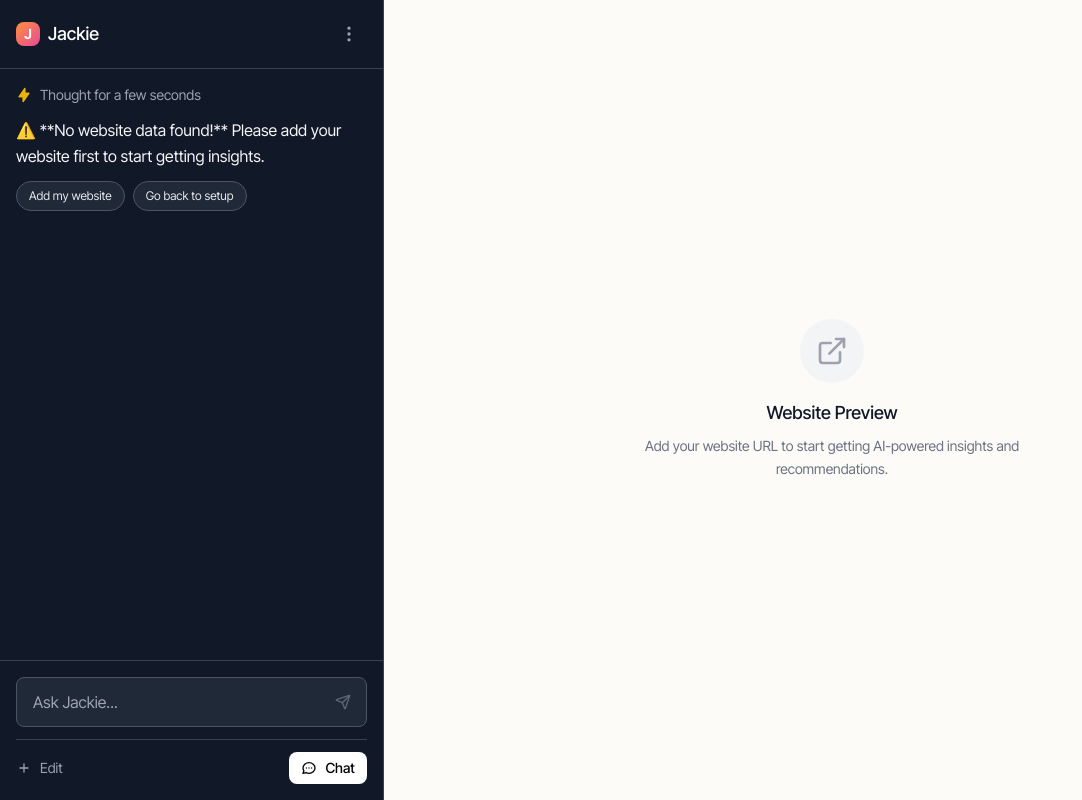
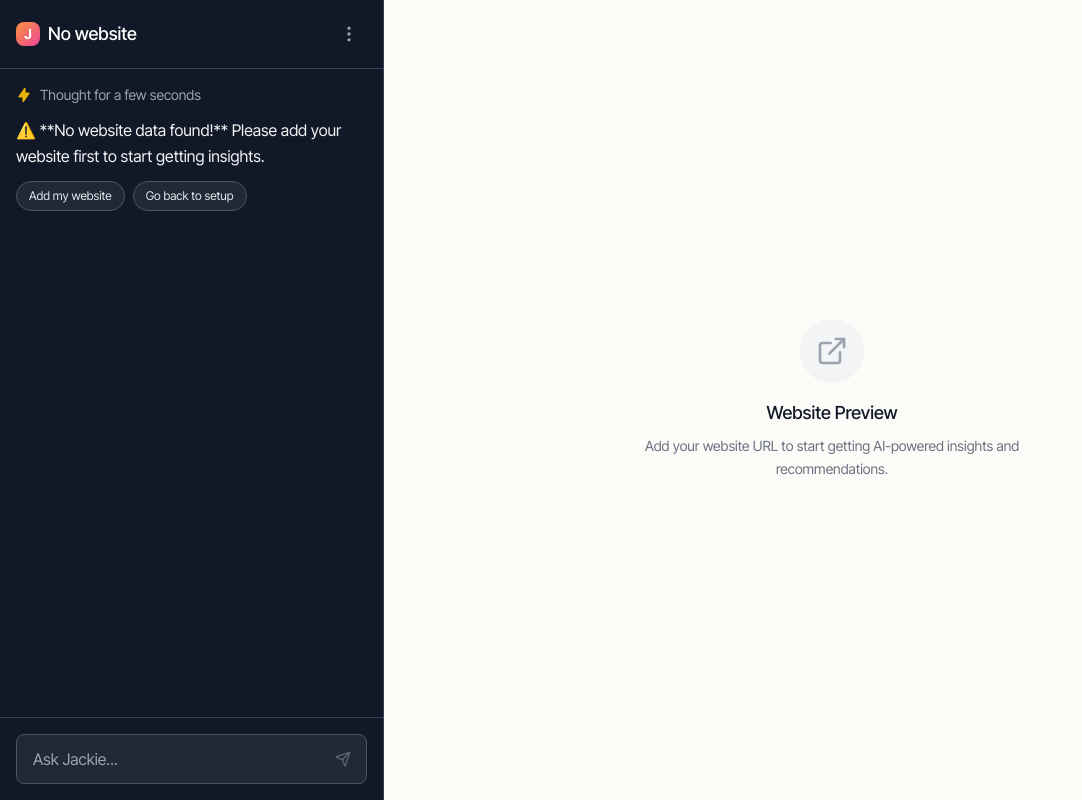
Before and after one commit to rubenpoolp/pixel-perfect-clone-kit-574, a React (Vite) app: page /chat in a window 1280 px wide. Shown: the whole page, without its empty margins (0-1082 px from the left). Built offline with nearby package versions, Linux system fonts and the light colour scheme.

Commit message:
Update chat interface
Replace "Jackie" with the current website URL in the chat interface header.

```diff
--- a/src/pages/Chat.tsx
+++ b/src/pages/Chat.tsx
@@ -259,7 +259,7 @@ const Chat: React.FC<ChatProps> = () => {
               <div className="w-6 h-6 bg-gradient-to-br from-orange-400 to-pink-500 rounded-lg flex items-center justify-center">
                 <span className="text-white text-sm font-bold">J</span>
               </div>
-              <h1 className="text-white text-lg font-medium">Jackie</h1>
+              <h1 className="text-white text-lg font-medium">{websiteData ? new URL(websiteData.websiteUrl).hostname : 'No website'}</h1>
             </div>
             <div className="flex items-center gap-2">
               <button className="p-2 hover:bg-gray-800 rounded-lg">
@@ -349,23 +349,6 @@ const Chat: React.FC<ChatProps> = () => {
               </button>
             </form>
 
-            {/* Bottom Controls */}
-            <div className="flex items-center justify-between mt-3 pt-3 border-t border-gray-700">
-              <div className="flex items-center gap-3">
-                <button className="flex items-center gap-2 text-gray-400 hover:text-white text-sm">
-                  <svg className="w-4 h-4" fill="none" stroke="currentColor" viewBox="0 0 24 24">
-                    <path strokeLinecap="round" strokeLinejoin="round" strokeWidth={2} d="M12 6v6m0 0v6m0-6h6m-6 0H6" />
-                  </svg>
-                  Edit
-                </button>
-              </div>
-              <button className="flex items-center gap-2 bg-white text-black px-3 py-1.5 rounded-lg text-sm font-medium hover:bg-gray-100">
-                <svg className="w-4 h-4" fill="none" stroke="currentColor" viewBox="0 0 24 24">
-                  <path strokeLinecap="round" strokeLinejoin="round" strokeWidth={2} d="M8 12h.01M12 12h.01M16 12h.01M21 12c0 4.418-4.03 8-9 8a9.863 9.863 0 01-4.255-.949L3 20l1.395-3.72C3.512 15.042 3 13.574 3 12c0-4.418 4.03-8 9-8s9 3.582 9 8z" />
-                </svg>
-                Chat
-              </button>
-            </div>
           </div>
         </div>
 
```
